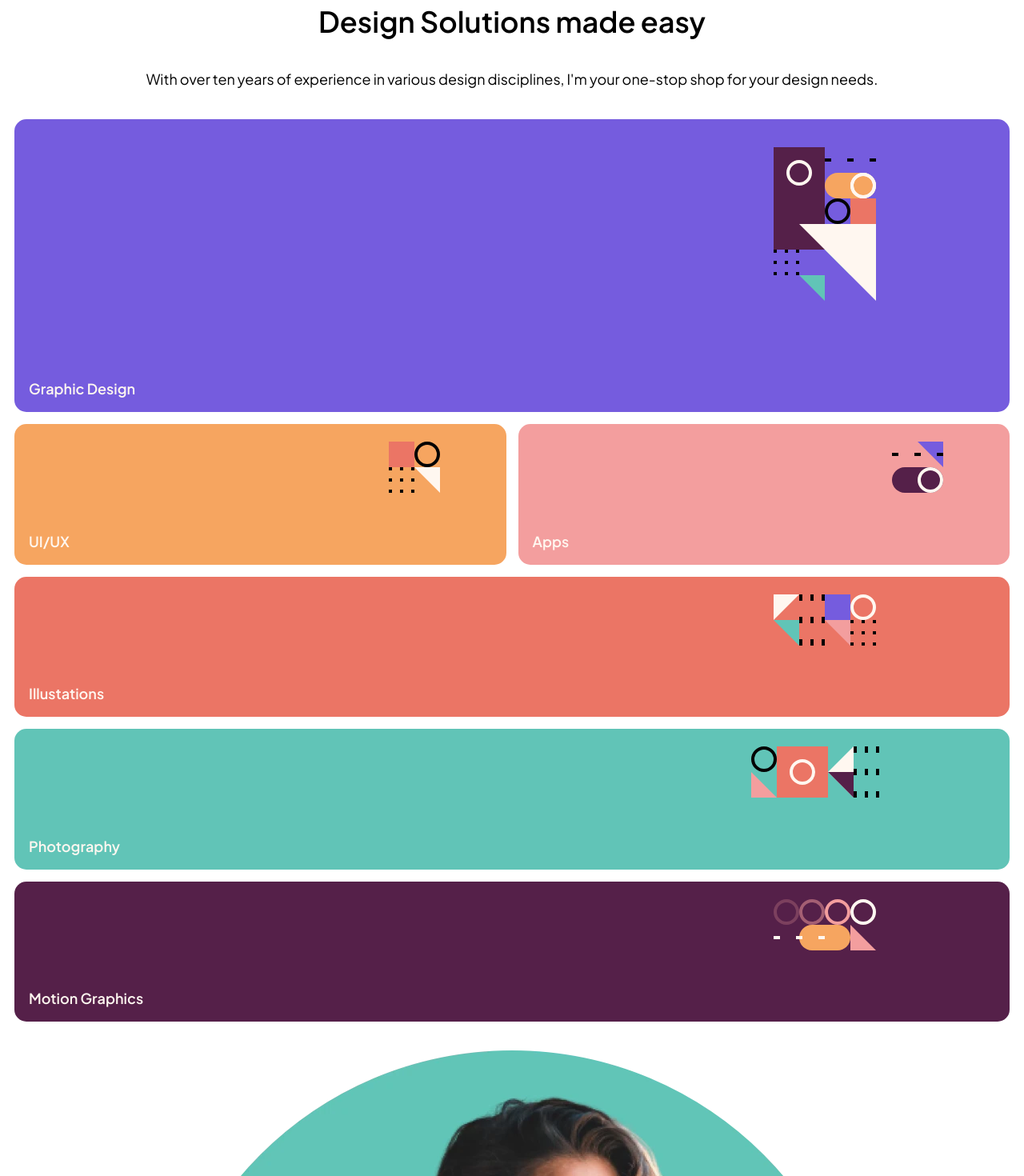
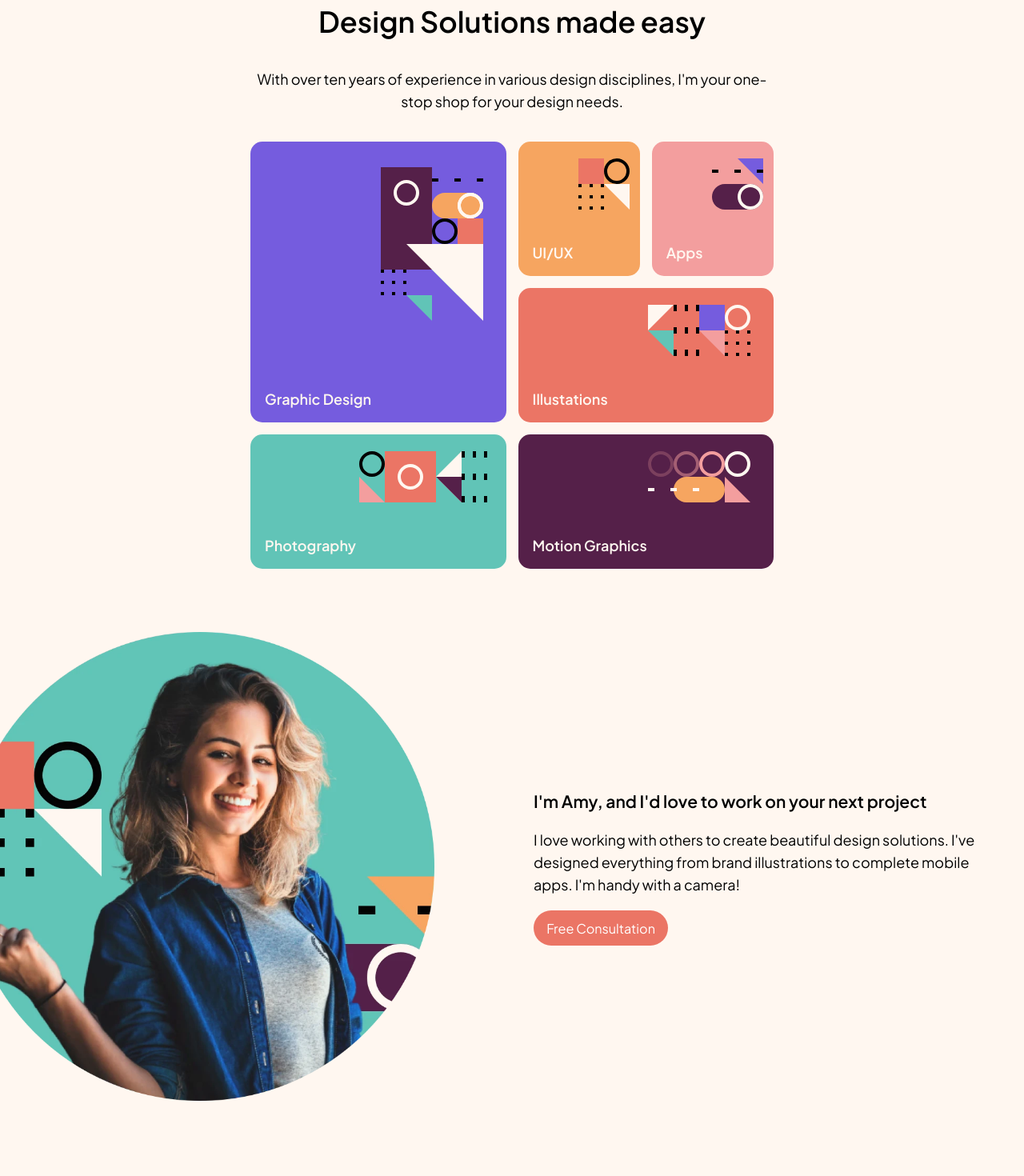
Before and after one commit to sammyodiagbe/single-page-design-portfolio, a React (Create React App) app: page / in a window 1280 px wide. Shown: the part 100-1570 px from the top of the page at 80% size. Built offline with nearby package versions, Linux system fonts and the light colour scheme.

Commit message:
responsive design (Tablet)

```diff
--- /dev/null
+++ b/src/styles/_mediq_query.scss
@@ -0,0 +1,71 @@
+@media screen and (min-width: 760px) {
+  body {
+    div.container {
+      width: 690px;
+      margin: 0 auto;
+    }
+    nav.navigation {
+    }
+    main.main {
+      div.container {
+        &.apps {
+          grid-template-columns: repeat(4, 1fr);
+          grid-template-rows: repeat(3, 1fr);
+          height: 570px;
+          div.offer {
+            &.graphic-design {
+              grid-column: 1 / 3;
+              grid-row: 1 / 3;
+            }
+
+            &.ui-ux {
+              grid-column: 3 / 4;
+              grid-row: 1 / 2;
+            }
+
+            &.apps {
+              grid-column: 4 / 5;
+              grid-row: 1 / 2;
+            }
+            &.illustrations {
+              grid-column: 3 / 5;
+              grid-row: 2 / 3;
+            }
+            &.photography {
+              grid-column: 1 / 3;
+              grid-row: 3 / 4;
+            }
+            &.motion {
+              grid-column: 3 / 5;
+              grid-row: 3 / 4;
+            }
+          }
+        }
+      }
+      section.about-me {
+        grid-template-columns: 1fr 1fr;
+        align-items: center;
+
+        aside {
+          img {
+            position: relative;
+            left: -70px;
+          }
+          text-align: left;
+        }
+      }
+
+      section.slider {
+        div.slider {
+          img {
+            height: 360px;
+            width: 540px;
+          }
+        }
+      }
+    }
+  }
+}
+
+@media screen and (min-width: 760px) {
+}
--- a/src/styles/index.css
+++ b/src/styles/index.css
@@ -17,6 +17,7 @@ body {
   font-size: 18px;
   font-family: "Plus Jakarta Sans", sans-serif;
   overflow-x: hidden;
+  background: #fff7f0;
 }
 
 body svg {
@@ -166,6 +167,7 @@ body main.main section.about-me {
   display: grid;
   -ms-grid-columns: 1fr;
       grid-template-columns: 1fr;
+  padding: 2.4em 0;
 }
 
 body main.main section.about-me aside {
@@ -216,6 +218,10 @@ body main.main section.slider div.slider {
       flex-wrap: nowrap;
   overflow-x: scroll;
   scroll-behavior: smooth;
+}
+
+body main.main section.slider div.slider::-webkit-scrollbar {
+  display: none;
 }
 
 body main.main section.slider div.slider img {
@@ -288,4 +294,84 @@ body main.main section.book-call aside a {
 body main.main section.book-call aside a:hover {
   background: #f6a560;
 }
+
+@media screen and (min-width: 760px) {
+  body div.container {
+    width: 690px;
+    margin: 0 auto;
+  }
+  body main.main div.container.apps {
+    -ms-grid-columns: (1fr)[4];
+        grid-template-columns: repeat(4, 1fr);
+    -ms-grid-rows: (1fr)[3];
+        grid-template-rows: repeat(3, 1fr);
+    height: 570px;
+  }
+  body main.main div.container.apps div.offer.graphic-design {
+    -ms-grid-column: 1;
+    -ms-grid-column-span: 2;
+    grid-column: 1 / 3;
+    -ms-grid-row: 1;
+    -ms-grid-row-span: 2;
+    grid-row: 1 / 3;
+  }
+  body main.main div.container.apps div.offer.ui-ux {
+    -ms-grid-column: 3;
+    -ms-grid-column-span: 1;
+    grid-column: 3 / 4;
+    -ms-grid-row: 1;
+    -ms-grid-row-span: 1;
+    grid-row: 1 / 2;
+  }
+  body main.main div.container.apps div.offer.apps {
+    -ms-grid-column: 4;
+    -ms-grid-column-span: 1;
+    grid-column: 4 / 5;
+    -ms-grid-row: 1;
+    -ms-grid-row-span: 1;
+    grid-row: 1 / 2;
+  }
+  body main.main div.container.apps div.offer.illustrations {
+    -ms-grid-column: 3;
+    -ms-grid-column-span: 2;
+    grid-column: 3 / 5;
+    -ms-grid-row: 2;
+    -ms-grid-row-span: 1;
+    grid-row: 2 / 3;
+  }
+  body main.main div.container.apps div.offer.photography {
+    -ms-grid-column: 1;
+    -ms-grid-column-span: 2;
+    grid-column: 1 / 3;
+    -ms-grid-row: 3;
+    -ms-grid-row-span: 1;
+    grid-row: 3 / 4;
+  }
+  body main.main div.container.apps div.offer.motion {
+    -ms-grid-column: 3;
+    -ms-grid-column-span: 2;
+    grid-column: 3 / 5;
+    -ms-grid-row: 3;
+    -ms-grid-row-span: 1;
+    grid-row: 3 / 4;
+  }
+  body main.main section.about-me {
+    -ms-grid-columns: 1fr 1fr;
+        grid-template-columns: 1fr 1fr;
+    -webkit-box-align: center;
+        -ms-flex-align: center;
+            align-items: center;
+  }
+  body main.main section.about-me aside {
+    text-align: left;
+  }
+  body main.main section.about-me aside img {
+    position: relative;
+    left: -70px;
+  }
+  body main.main section.slider div.slider img {
+    height: 360px;
+    width: 540px;
+  }
+}
 /*# sourceMappingURL=index.css.map */
--- a/src/styles/index.scss
+++ b/src/styles/index.scss
@@ -45,6 +45,7 @@ body {
   font-size: 18px;
   font-family: "Plus Jakarta Sans", sans-serif;
   overflow-x: hidden;
+  background: $whiteColor;
   svg {
     height: 50px;
     width: 50px;
@@ -143,7 +144,7 @@ body {
     section.about-me {
       display: grid;
       grid-template-columns: 1fr;
-
+      padding: 2.4em 0;
       aside {
         padding: $padding 1.5em;
         text-align: center;
@@ -179,6 +180,9 @@ body {
         flex-wrap: nowrap;
         overflow-x: scroll;
         scroll-behavior: smooth;
+        &::-webkit-scrollbar {
+          display: none;
+        }
         img {
           width: 270px;
           height: 180px;
@@ -231,3 +235,5 @@ body {
     }
   }
 }
+
+@import "./mediq_query";
```
Also changed, not shown: 1 other file (tests, documents, lock files or other folders).
